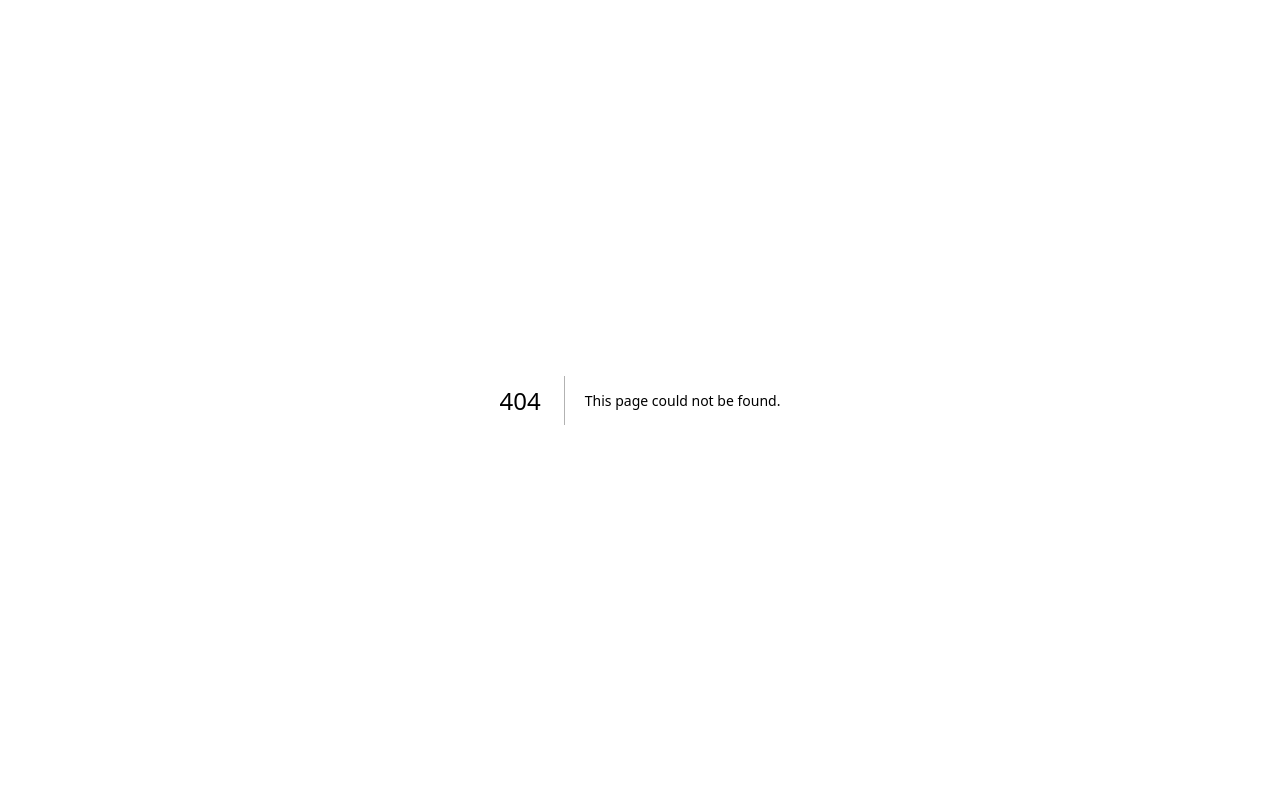
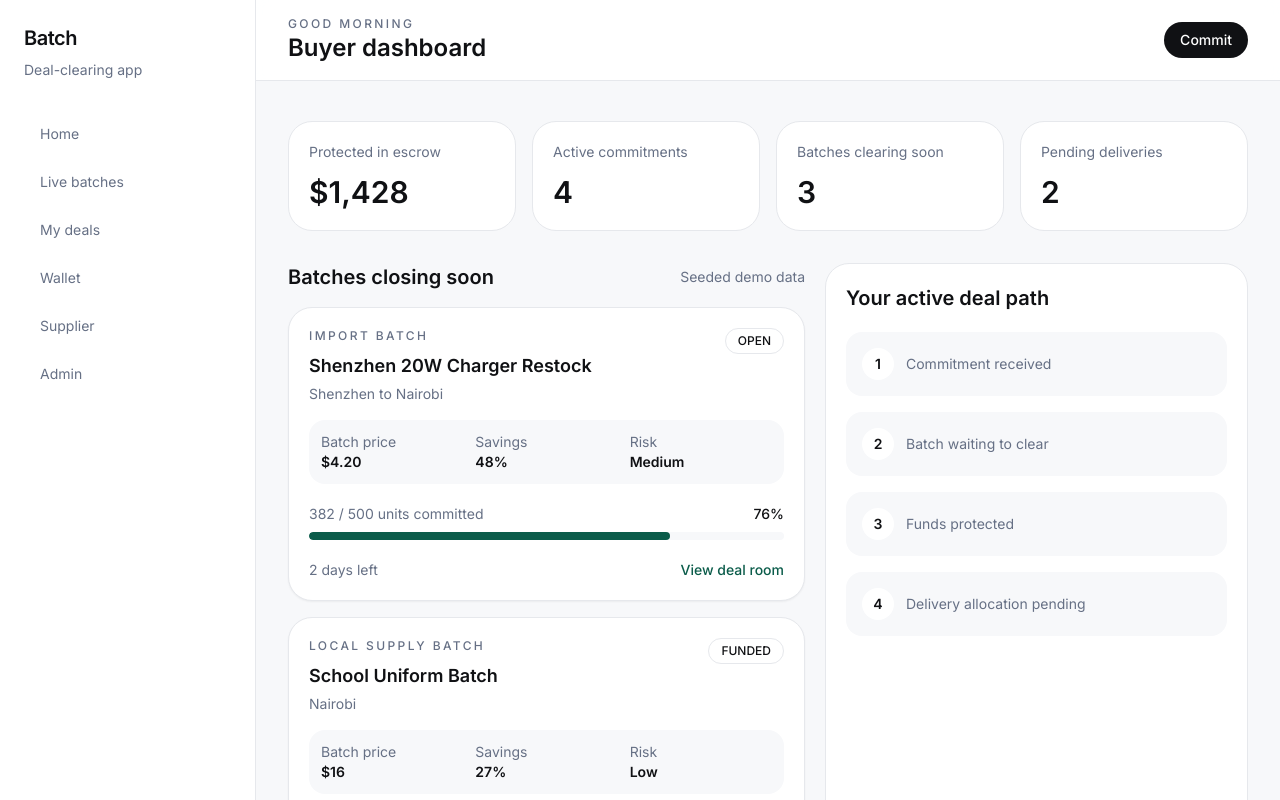
Before and after one commit to imranshiundu/Batch, a Next.js app in the folder apps/web/: page /app in a window 1280 px wide. Before the commit this address had no page. Shown: the top 800 px of the page. Built offline with nearby package versions, Linux system fonts and the light colour scheme.

Commit message:
feat(web): add buyer dashboard

```diff
--- /dev/null
+++ b/apps/web/src/app/app/page.tsx
@@ -0,0 +1,41 @@
+import { AppShell } from "@/components/app-shell";
+import { BatchCard } from "@/components/batch-card";
+import { batches, dashboardStats } from "@/lib/data";
+
+export default function BuyerDashboardPage() {
+  return (
+    <AppShell title="Buyer dashboard" eyebrow="Good morning">
+      <div className="grid gap-4 md:grid-cols-4">
+        {dashboardStats.map((stat) => (
+          <div key={stat.label} className="rounded-3xl border border-line bg-white p-5">
+            <p className="text-sm text-muted">{stat.label}</p>
+            <p className="mt-3 text-3xl font-semibold text-ink">{stat.value}</p>
+          </div>
+        ))}
+      </div>
+
+      <section className="mt-8 grid gap-5 lg:grid-cols-[1.1fr_0.9fr]">
+        <div>
+          <div className="mb-4 flex items-center justify-between">
+            <h2 className="text-xl font-semibold text-ink">Batches closing soon</h2>
+            <span className="text-sm text-muted">Seeded demo data</span>
+          </div>
+          <div className="grid gap-4">
+            {batches.map((batch) => <BatchCard key={batch.slug} batch={batch} />)}
+          </div>
+        </div>
+        <aside className="rounded-3xl border border-line bg-white p-5">
+          <h2 className="text-xl font-semibold text-ink">Your active deal path</h2>
+          <div className="mt-5 space-y-4">
+            {["Commitment received", "Batch waiting to clear", "Funds protected", "Delivery allocation pending"].map((item, index) => (
+              <div key={item} className="flex items-center gap-3 rounded-2xl bg-surface p-4">
+                <span className="grid h-8 w-8 place-items-center rounded-full bg-white text-sm font-semibold">{index + 1}</span>
+                <span className="text-sm text-muted">{item}</span>
+              </div>
+            ))}
+          </div>
+        </aside>
+      </section>
+    </AppShell>
+  );
+}
```
